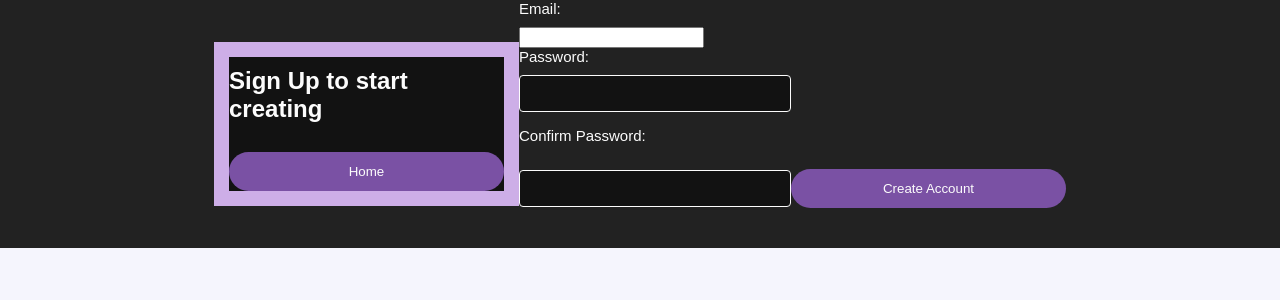
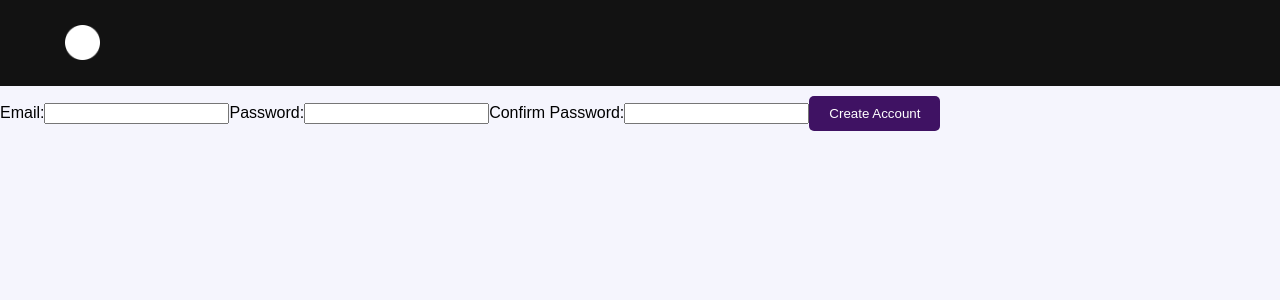
Before and after one commit to josephvu10/csci4300-final-project, a Next.js app in the folder final-project/: page /createAccount in a window 1280 px wide. Shown: the top 300 px of the page. Built offline with nearby package versions, Linux system fonts and the light colour scheme.

Commit message:
Created a header with logo linked to homepage component and imported into login and create account pages

```diff
--- /dev/null
+++ b/final-project/comps/LinkedLogo.js
@@ -0,0 +1,20 @@
+import React from "react";
+import styles from "../styles/LinkedLogo.module.css";
+
+const handleGoToHome = () => {
+    // Redirect to the index page (home)
+    router.push('/');
+  };
+
+const LinkedLogo = () => {
+  return (
+    <header className={styles.header}>
+      <a href="/" className={styles.homeLink} onClick={handleGoToHome}>
+  <img src="Images/logo2.png" alt="Company logo" className={styles.logo} />
+  </a>
+      </header>
+  );
+};
+
+
+export default LinkedLogo;
--- a/final-project/pages/createAccount.js
+++ b/final-project/pages/createAccount.js
@@ -2,8 +2,9 @@
 import { useRouter } from 'next/router';
 import React, { useState } from 'react';
 import axios from 'axios'; // Import Axios
+import LinkedLogo from "../comps/LinkedLogo";
 
-import styles from '../styles/login.module.css';
+import styles from '../styles/createAccount.module.css';
 
 const CreateAccount = ({ onLogin }) => {
   const [email, setEmail] = useState('');
@@ -32,19 +33,10 @@ const CreateAccount = ({ onLogin }) => {
     }
   };
 
-  const handleGoToHome = () => {
-    // Redirect to the index page (home)
-    router.push('/');
-  };
-
   return (
-    <div className={styles.loginContainer}>
-      <header>
-        <div className={styles.header}>
-          <h2>Sign Up to start <br /> creating</h2>
-          <button className={styles.homeButton} onClick={handleGoToHome}>Home</button>
-        </div>
-      </header>
+    <>
+    <LinkedLogo />
+    <div className={styles.createAccountContainer}>
       <div>
         <label className={styles.label}>Email:</label>
         <input
@@ -70,7 +62,9 @@ const CreateAccount = ({ onLogin }) => {
         <button className={styles.loginButton} onClick={handleCreateAccount}>Create Account</button>
       </div>
     </div>
+    </>
   );
 };
 
+
 export default CreateAccount;
--- /dev/null
+++ b/final-project/styles/LinkedLogo.module.css
@@ -0,0 +1,11 @@
+.header {
+    background-color: #121212;
+    margin-bottom: 0px;
+  }
+  .logo {
+    width: 35px;
+    height: auto; /* Maintain aspect ratio */
+    margin-left: 50px;
+    margin-top: 10px;
+    margin-bottom: 7px;
+  }
--- a/final-project/styles/login.module.css
+++ b/final-project/styles/login.module.css
@@ -9,11 +9,6 @@ body {
   padding: 0;
 } */
 
-
-.header {
-  background-color: #121212;
-  margin-bottom: 0px;
-}
 /* Container */
 .loginContainer {
   display: flex;
```
Also changed, not shown: final-project/pages/login.js (+7 -3 lines).
